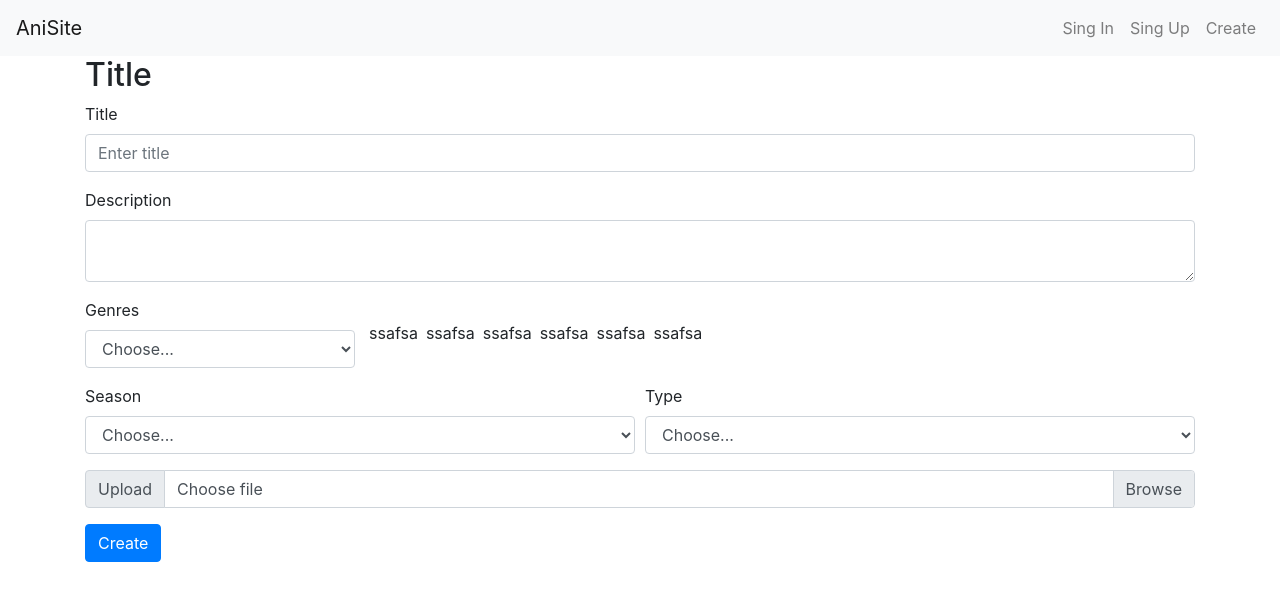
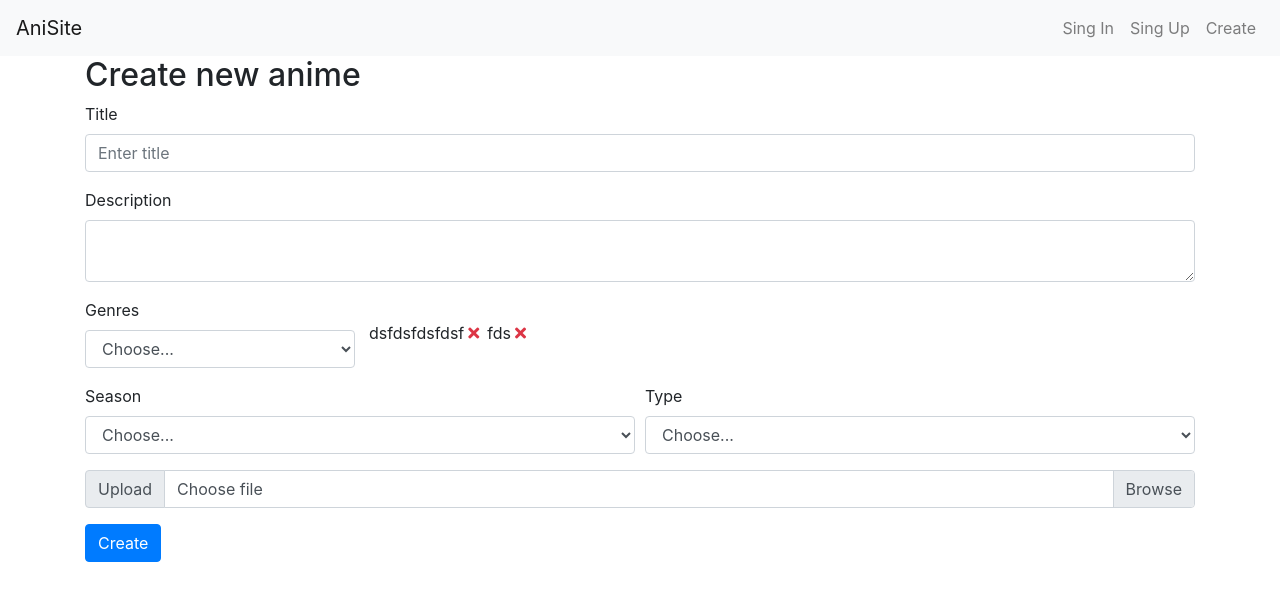
Before and after one commit to Fenix0904/FrontendPart, a React (Create React App) app: page /create in a window 1280 px wide. Shown: the top 600 px of the page. Built offline with nearby package versions, Linux system fonts and the light colour scheme.

Commit message:
Added simple component for displaying genre item.

```diff
--- /dev/null
+++ b/src/components/genre-ui/Genre.css
@@ -0,0 +1,3 @@
+.animeGenre i{
+    cursor: pointer;
+}
--- /dev/null
+++ b/src/components/genre-ui/Genre.js
@@ -0,0 +1,13 @@
+import React from "react";
+import './Genre.css';
+const Genre = (props) => {
+    return (
+        <div className="mx-1 animeGenre">
+            <span>{props.title}</span>
+            <i className="fas fa-times text-danger ml-1" onClick={() => props.onDelete(props.id)}/>
+        </div>
+    )
+};
+
+
+export default Genre;
--- a/src/components/pages/AnimeForm.js
+++ b/src/components/pages/AnimeForm.js
@@ -1,13 +1,18 @@
 import React from "react";
 import {Button, Col, Container, Form, ListGroup} from "react-bootstrap";
+import {connect} from "react-redux";
+import Genre from "../genre-ui/Genre";
 
-const AnimeForm = () => {
-    const fileChangedHandler = (event) => {
-        console.log(event.target.files[0]);
+const AnimeForm = ({createNewAnime = true}, props ) => {
+
+    const onGenreDelete = (id) => {
+          console.log(id);
     };
+
+    const title = createNewAnime ? 'Create new anime' : 'Edit';
     return (
         <Container>
-            <h2>Title</h2>
+            <h2>{title}</h2>
             <Form>
                 <Form.Group controlId="formGridTitle">
                     <Form.Label>Title</Form.Label>
@@ -29,12 +34,8 @@ const AnimeForm = () => {
                     </Form.Group>
                     <Form.Group as={Col} sm={9}>
                         <div className="d-flex justify-content-start flex-wrap">
-                            <span className="mx-1 d-flex">ssafsa</span>
-                            <span className="mx-1 d-flex">ssafsa</span>
-                            <span className="mx-1 d-flex">ssafsa</span>
-                            <span className="mx-1 d-flex">ssafsa</span>
-                            <span className="mx-1 d-flex">ssafsa</span>
-                            <span className="mx-1 d-flex">ssafsa</span>
+                            <Genre id={1} title="dsfdsfdsfdsf" onDelete={onGenreDelete}/>
+                            <Genre id={2} title="fds" onDelete={onGenreDelete}/>
                         </div>
                     </Form.Group>
                 </Form.Row>
@@ -65,7 +66,7 @@ const AnimeForm = () => {
                         <div className="custom-file">
                             <input type="file" className="custom-file-input" id="inputGroupFile"
                                    aria-describedby="inputGroupFile"
-                                   onChange={fileChangedHandler}/>
+                                   onChange={() => {}}/>
                             <label className="custom-file-label" htmlFor="inputGroupFile01">Choose file</label>
                         </div>
                     </div>
@@ -79,4 +80,17 @@ const AnimeForm = () => {
     )
 };
 
-export default AnimeForm;
+
+const mapStateToProps = (state) => {
+    return {
+
+    }
+};
+
+const mapDispatchToProps = (dispatch) => {
+    return {
+
+    }
+};
+
+export default connect(mapStateToProps, mapDispatchToProps)(AnimeForm);
```
